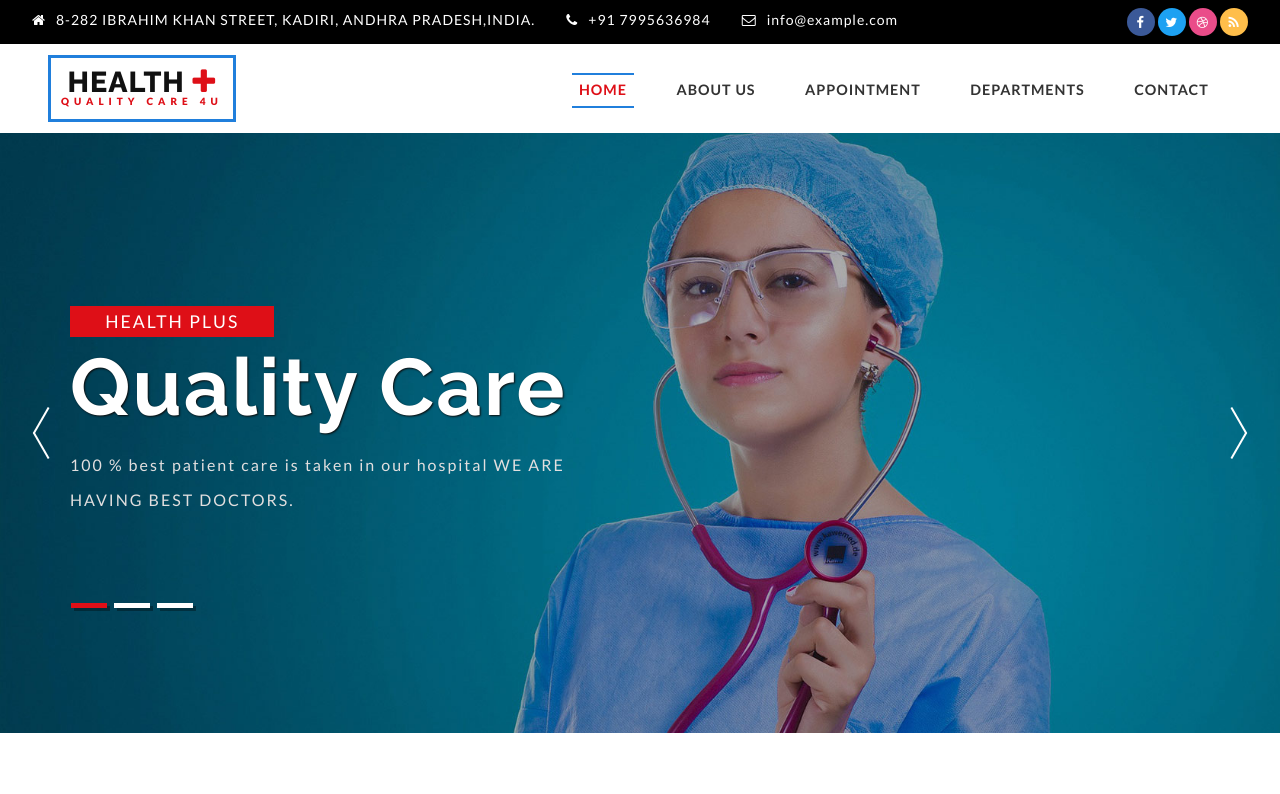
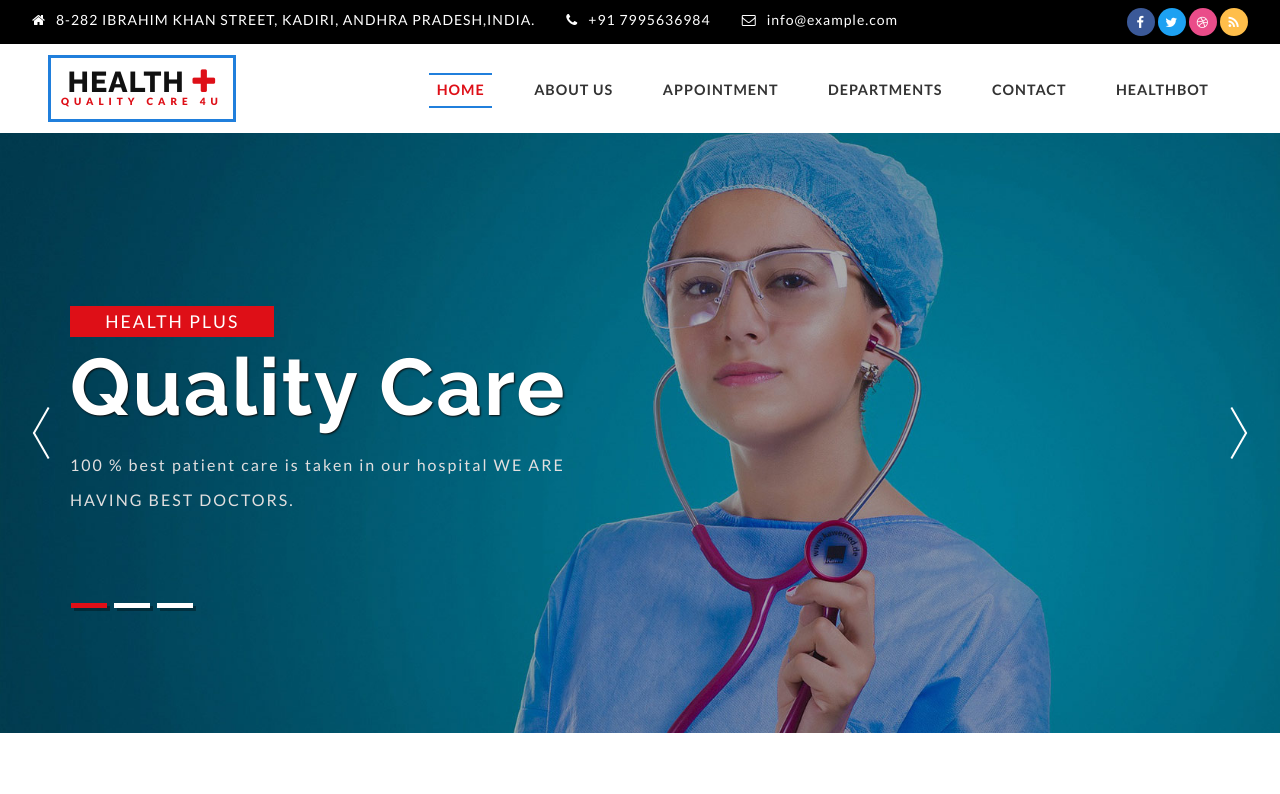
Before and after one commit to KNADEEMAHAMED/FRT-PROJECT, a plain HTML site: page index.html in a window 1280 px wide. Shown: the top 794 px of the page. Drawn offline with Linux system fonts and the light colour scheme.

Commit message:
Update index.html

```diff
--- a/index.html
+++ b/index.html
@@ -71,6 +71,7 @@ Smartphone Compatible web template, free web designs for Nokia, Samsung, LG, Son
 						<li class="m_nav_item menu__item" id="moble_nav_item_4"> <a href="appointment.html" class="menu__link">Appointment  </a> </li>
 						<li class="m_nav_item menu__item" id="moble_nav_item_5"> <a href="gallery.html" class="menu__link">Departments</a> </li>
 						<li class="m_nav_item menu__item" id="moble_nav_item_6"> <a href="contact.html" class="menu__link"> Contact </a> </li>
+						<li class="m_nav_item menu__item" id="moble_nav_item_6"> <a href="healthbot.html" class="menu__link"> HEALTHBOT </a> </li>
 					</ul>
 				</nav>
 
```
